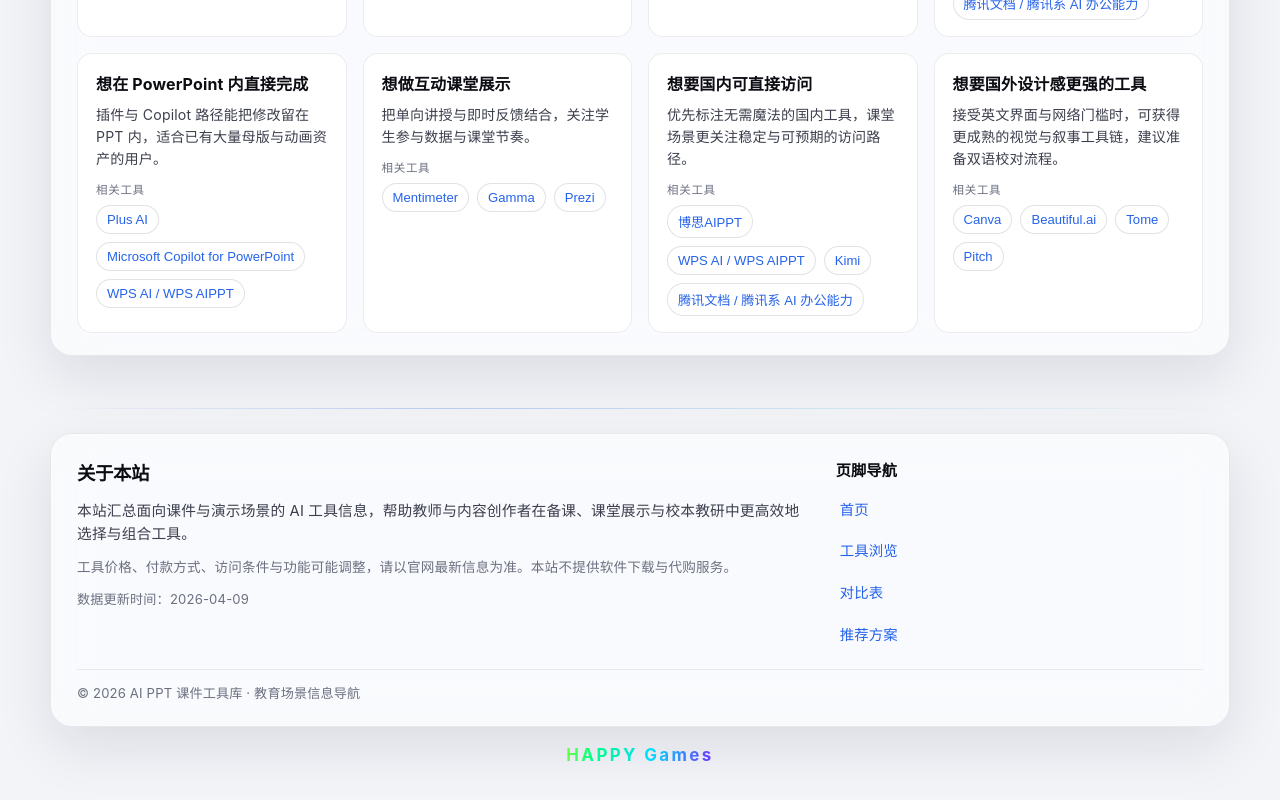
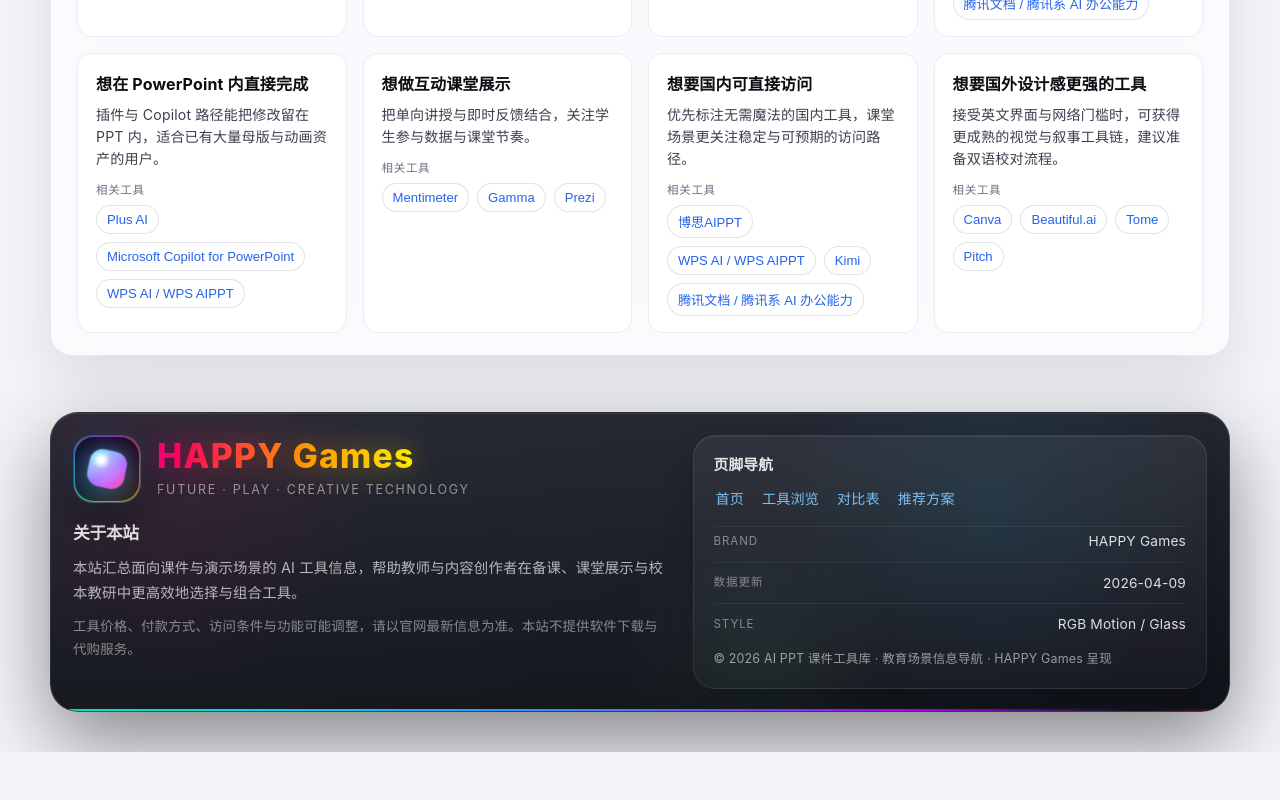
Before and after one commit to ZHANGYUEMIN/ppt-ai, a Vue app: page / in a window 1280 px wide. Shown: the part 10457-11257 px from the top of the page. After the commit the page ends 11209 px from the top, so only its background shows below. Built offline with nearby package versions, Linux system fonts and the light colour scheme.

Commit message:
feat: 页脚改为 HAPPY Games Ultimate 风格（粒子/波纹/RGB/底光带）
Made-with: Cursor

```diff
--- a/src/components/AppFooter.vue
+++ b/src/components/AppFooter.vue
@@ -1,38 +1,73 @@
 <template>
-  <footer id="about" class="footer">
-    <div class="footer__panel glass-panel">
-      <div class="footer__grid">
-        <div>
-          <h2 class="footer__h">关于本站</h2>
-          <p class="footer__p">
+  <footer id="about" class="footer-root">
+    <div
+      ref="ultimateEl"
+      class="ultimate-footer"
+      :class="{ 'ultimate-footer--reduce': reduceMotion }"
+      @click="onFooterClick"
+    >
+      <div ref="particlesEl" class="footer-particles" aria-hidden="true" />
+
+      <div class="footer-inner">
+        <div class="footer-left">
+          <div class="brand-wrap">
+            <div class="logo-shell">
+              <div class="logo-core" />
+            </div>
+            <div class="brand-text">
+              <div class="brand-title" data-text="HAPPY Games">HAPPY Games</div>
+              <div class="brand-subtitle">Future · Play · Creative Technology</div>
+            </div>
+          </div>
+
+          <h2 class="site-h">关于本站</h2>
+          <p class="brand-desc">
             本站汇总面向课件与演示场景的 AI 工具信息，帮助教师与内容创作者在备课、课堂展示与校本教研中更高效地选择与组合工具。
           </p>
-          <p class="footer__p muted">
+          <p class="brand-desc brand-desc--muted">
             工具价格、付款方式、访问条件与功能可能调整，请以官网最新信息为准。本站不提供软件下载与代购服务。
           </p>
-          <p class="footer__meta">数据更新时间：{{ updatedAt }}</p>
         </div>
-        <div>
-          <h3 class="footer__subh">页脚导航</h3>
-          <ul class="footer__links">
+
+        <div class="footer-right">
+          <div class="footer-panel">
+            <h3 class="footer-nav-h">页脚导航</h3>
+            <ul class="footer-links">
               <li><a href="#top">首页</a></li>
               <li><a href="#browse">工具浏览</a></li>
               <li><a href="#compare">对比表</a></li>
               <li><a href="#recommend">推荐方案</a></li>
             </ul>
+
+            <div class="footer-meta">
+              <div class="footer-item">
+                <span class="footer-label">Brand</span>
+                <span class="footer-value">HAPPY Games</span>
+              </div>
+              <div class="footer-item">
+                <span class="footer-label">数据更新</span>
+                <span class="footer-value">{{ updatedAt }}</span>
+              </div>
+              <div class="footer-item">
+                <span class="footer-label">Style</span>
+                <span class="footer-value">RGB Motion / Glass</span>
               </div>
             </div>
-      <p class="footer__copy">© {{ year }} AI PPT 课件工具库 · 教育场景信息导航</p>
+
+            <p class="copyright">
+              © {{ year }} AI PPT 课件工具库 · 教育场景信息导航 · HAPPY Games 呈现
+            </p>
           </div>
-    <!-- 玻璃外 + rAF 改 background-position：不依赖 SVG gradientTransform / CSS @keyframes -->
-    <div class="footer__credit">
-      <span ref="happyFlowEl" class="footer__happy-flow">HAPPY Games</span>
+        </div>
+      </div>
+
+      <div class="footer-light-line" aria-hidden="true" />
     </div>
   </footer>
 </template>
 
 <script setup>
-import { ref, onMounted, onUnmounted, nextTick } from 'vue'
+import { ref, onMounted, onUnmounted } from 'vue'
 import { DATA_UPDATED_AT } from '../data/tools.js'
 
 defineProps({
@@ -41,188 +76,589 @@ defineProps({
 
 const year = new Date().getFullYear()
 
-/** 每帧移动渐变位置，比 @keyframes / SVG 属性更不容易被系统或内核静默掉 */
-const happyFlowEl = ref(null)
-let rafId = 0
-const PERIOD_MS = 4800
-let tStart = 0
+const ultimateEl = ref(null)
+const particlesEl = ref(null)
+const reduceMotion = ref(false)
 let mq
-/** 地址后加 ?rgbflow=1 可强制流动（用于系统开了「减少动态效果」时自测） */
-let bypassReduce = false
+let resizeHandler
 
-function shouldReduceMotion() {
-  return (mq?.matches ?? false) && !bypassReduce
+const BG_DEFAULT = `
+  linear-gradient(180deg, rgba(255,255,255,0.07), rgba(255,255,255,0.02)),
+  linear-gradient(135deg, rgba(255,255,255,0.05), rgba(255,255,255,0.015)),
+  linear-gradient(180deg, #0c101c 0%, #080a12 100%)
+`
+
+function applyDefaultBg() {
+  const el = ultimateEl.value
+  if (el) el.style.background = BG_DEFAULT
 }
 
-function tick(now) {
-  const el = happyFlowEl.value
-  if (!el) {
-    rafId = requestAnimationFrame(tick)
+function onFooterClick(e) {
+  if (reduceMotion.value) return
+  const footer = ultimateEl.value
+  if (!footer) return
+  const rect = footer.getBoundingClientRect()
+  const ripple = document.createElement('span')
+  ripple.className = 'ripple'
+  ripple.style.left = `${e.clientX - rect.left}px`
+  ripple.style.top = `${e.clientY - rect.top}px`
+  footer.appendChild(ripple)
+  setTimeout(() => ripple.remove(), 1000)
+}
+
+function onFooterMove(e) {
+  if (reduceMotion.value) return
+  const footer = ultimateEl.value
+  if (!footer) return
+  const rect = footer.getBoundingClientRect()
+  const x = ((e.clientX - rect.left) / rect.width) * 100
+  const y = ((e.clientY - rect.top) / rect.height) * 100
+  footer.style.background = `
+    radial-gradient(circle at ${x}% ${y}%, rgba(255,255,255,0.08), transparent 24%),
+    ${BG_DEFAULT}
+  `
+}
+
+function createParticles() {
+  const wrap = particlesEl.value
+  if (!wrap || reduceMotion.value) {
+    if (wrap) wrap.innerHTML = ''
     return
   }
-  if (shouldReduceMotion()) {
-    el.style.backgroundPosition = '50% 50%'
-    return
+  const count = window.innerWidth < 640 ? 14 : 26
+  wrap.innerHTML = ''
+  for (let i = 0; i < count; i++) {
+    const p = document.createElement('span')
+    p.className = 'footer-particle'
+    const size = Math.random() * 3 + 2
+    p.style.width = `${size}px`
+    p.style.height = `${size}px`
+    p.style.left = `${Math.random() * 100}%`
+    p.style.bottom = `${Math.random() * 30}px`
+    p.style.opacity = String(Math.random() * 0.45 + 0.25)
+    p.style.animationDuration = `${Math.random() * 6 + 5}s`
+    p.style.animationDelay = `${Math.random() * 8}s`
+    wrap.appendChild(p)
   }
-  if (!tStart) tStart = now
-  const phase = ((now - tStart) % PERIOD_MS) / PERIOD_MS
-  el.style.backgroundPosition = `${(phase * 100).toFixed(2)}% 50%`
-  rafId = requestAnimationFrame(tick)
 }
 
-function restartLoop() {
-  cancelAnimationFrame(rafId)
-  tStart = 0
-  const el = happyFlowEl.value
-  if (shouldReduceMotion() && el) {
-    el.style.backgroundPosition = '50% 50%'
-    return
-  }
-  rafId = requestAnimationFrame(tick)
+function syncReduce() {
+  reduceMotion.value = mq?.matches ?? false
+  createParticles()
+  if (reduceMotion.value) applyDefaultBg()
 }
 
-onMounted(async () => {
+onMounted(() => {
   mq = window.matchMedia('(prefers-reduced-motion: reduce)')
-  try {
-    bypassReduce = new URLSearchParams(window.location.search).get('rgbflow') === '1'
-  } catch {
-    bypassReduce = false
+  syncReduce()
+  mq.addEventListener('change', syncReduce)
+
+  const u = ultimateEl.value
+  if (u) {
+    u.addEventListener('mousemove', onFooterMove)
+    u.addEventListener('mouseleave', applyDefaultBg)
   }
-  await nextTick()
-  restartLoop()
-  mq.addEventListener('change', restartLoop)
+
+  resizeHandler = () => createParticles()
+  window.addEventListener('resize', resizeHandler)
 })
 
 onUnmounted(() => {
-  mq?.removeEventListener('change', restartLoop)
-  cancelAnimationFrame(rafId)
+  mq?.removeEventListener('change', syncReduce)
+  const u = ultimateEl.value
+  if (u) {
+    u.removeEventListener('mousemove', onFooterMove)
+    u.removeEventListener('mouseleave', applyDefaultBg)
+  }
+  window.removeEventListener('resize', resizeHandler)
 })
 </script>
 
 <style scoped>
-.footer {
+.footer-root {
+  padding: 12px var(--section-x) 40px;
+}
+
+.ultimate-footer {
   position: relative;
-  padding: 8px var(--section-x) 44px;
+  width: min(1180px, 100%);
+  margin: 0 auto;
+  padding: 22px;
+  border-radius: 28px;
+  overflow: hidden;
+  background:
+    linear-gradient(180deg, rgba(255, 255, 255, 0.07), rgba(255, 255, 255, 0.02)),
+    linear-gradient(135deg, rgba(255, 255, 255, 0.05), rgba(255, 255, 255, 0.015)),
+    linear-gradient(180deg, #0c101c 0%, #080a12 100%);
+  border: 1px solid rgba(255, 255, 255, 0.1);
+  /* 不用 backdrop-filter，避免子元素 background-clip:text 在部分浏览器里失效成色条 */
+  box-shadow:
+    0 30px 80px rgba(0, 0, 0, 0.45),
+    inset 0 1px 0 rgba(255, 255, 255, 0.08);
+  isolation: isolate;
+  color: rgba(255, 255, 255, 0.88);
 }
-.footer::before {
+
+.ultimate-footer::before {
   content: '';
-  display: block;
-  height: 1px;
-  margin: 0 auto 24px;
-  max-width: min(var(--content-max), 100%);
+  position: absolute;
+  inset: 0;
+  background:
+    radial-gradient(circle at 10% 20%, rgba(255, 0, 102, 0.08), transparent 20%),
+    radial-gradient(circle at 80% 30%, rgba(0, 200, 255, 0.08), transparent 22%),
+    radial-gradient(circle at 60% 80%, rgba(90, 255, 180, 0.06), transparent 18%);
+  z-index: 0;
+  pointer-events: none;
+}
+
+.footer-particles {
+  position: absolute;
+  inset: 0;
+  pointer-events: none;
+  z-index: 0;
+}
+
+.footer-particle {
+  position: absolute;
+  width: 4px;
+  height: 4px;
+  border-radius: 50%;
+  background: rgba(255, 255, 255, 0.75);
+  box-shadow:
+    0 0 10px rgba(255, 255, 255, 0.35),
+    0 0 20px rgba(80, 180, 255, 0.18);
+  opacity: 0.65;
+  animation: particleFloat linear infinite;
+}
+
+@keyframes particleFloat {
+  0% {
+    transform: translateY(20px) scale(0.8);
+    opacity: 0;
+  }
+  15% {
+    opacity: 0.7;
+  }
+  85% {
+    opacity: 0.55;
+  }
+  100% {
+    transform: translateY(-120px) scale(1.2);
+    opacity: 0;
+  }
+}
+
+.footer-inner {
+  position: relative;
+  z-index: 2;
+  display: grid;
+  grid-template-columns: 1.15fr 1fr;
+  gap: 28px;
+  align-items: start;
+}
+
+.brand-wrap {
+  display: flex;
+  align-items: center;
+  gap: 16px;
+  margin-bottom: 8px;
+}
+
+.logo-shell {
+  position: relative;
+  width: 68px;
+  height: 68px;
+  border-radius: 20px;
+  background: linear-gradient(135deg, rgba(255, 255, 255, 0.12), rgba(255, 255, 255, 0.03));
+  border: 1px solid rgba(255, 255, 255, 0.12);
+  display: grid;
+  place-items: center;
+  overflow: hidden;
+  box-shadow:
+    0 15px 40px rgba(0, 0, 0, 0.35),
+    inset 0 1px 0 rgba(255, 255, 255, 0.08);
+  animation: shellBreath 3.2s ease-in-out infinite;
+  flex-shrink: 0;
+}
+
+.logo-shell::before {
+  content: '';
+  position: absolute;
+  inset: -40%;
+  background: conic-gradient(
+    from 0deg,
+    #ff004c,
+    #ff7a00,
+    #f7ff00,
+    #00ff99,
+    #00cfff,
+    #005eff,
+    #b100ff,
+    #ff004c
+  );
+  animation: spinRGB 6s linear infinite;
+  filter: blur(22px);
+  opacity: 0.8;
+}
+
+.logo-shell::after {
+  content: '';
+  position: absolute;
+  inset: 1px;
+  border-radius: 19px;
+  background: linear-gradient(180deg, rgba(7, 9, 16, 0.92), rgba(10, 12, 22, 0.78));
+  backdrop-filter: blur(12px);
+  -webkit-backdrop-filter: blur(12px);
+}
+
+@keyframes spinRGB {
+  to {
+    transform: rotate(360deg);
+  }
+}
+
+@keyframes shellBreath {
+  0%,
+  100% {
+    box-shadow:
+      0 15px 40px rgba(0, 0, 0, 0.35),
+      0 0 18px rgba(0, 180, 255, 0.12),
+      inset 0 1px 0 rgba(255, 255, 255, 0.08);
+  }
+  50% {
+    box-shadow:
+      0 18px 48px rgba(0, 0, 0, 0.4),
+      0 0 26px rgba(0, 210, 255, 0.2),
+      inset 0 1px 0 rgba(255, 255, 255, 0.1);
+  }
+}
+
+.logo-core {
+  position: relative;
+  z-index: 2;
+  width: 36px;
+  height: 36px;
+  border-radius: 13px;
+  background:
+    radial-gradient(circle at 30% 30%, rgba(255, 255, 255, 0.95), rgba(255, 255, 255, 0.25) 25%, rgba(255, 255, 255, 0.08) 60%, transparent 70%),
+    linear-gradient(135deg, #38bdf8, #8b5cf6 55%, #ec4899);
+  box-shadow:
+    0 0 22px rgba(72, 174, 255, 0.45),
+    0 0 36px rgba(164, 66, 255, 0.3);
+  transform: rotate(12deg);
+  animation: corePulse 2.8s ease-in-out infinite;
+}
+
+@keyframes corePulse {
+  0%,
+  100% {
+    transform: rotate(12deg) scale(1);
+    filter: brightness(1);
+  }
+  50% {
+    transform: rotate(12deg) scale(1.06);
+    filter: brightness(1.15);
+  }
+}
+
+.brand-text {
+  display: flex;
+  flex-direction: column;
+  gap: 6px;
+  min-width: 0;
+}
+
+.brand-title {
+  font-size: clamp(1.5rem, 3.8vw, 2.1rem);
+  font-weight: 800;
+  line-height: 1.1;
+  letter-spacing: 0.04em;
+  position: relative;
+  display: inline-block;
   background: linear-gradient(
     90deg,
-    transparent,
-    rgba(37, 99, 235, 0.35),
-    rgba(14, 165, 233, 0.2),
-    transparent
+    #ff005d 0%,
+    #ff9a00 14%,
+    #faff00 28%,
+    #00ff95 42%,
+    #00d9ff 58%,
+    #3575ff 72%,
+    #b300ff 86%,
+    #ff005d 100%
   );
-  opacity: 0.75;
+  background-size: 300% 100%;
+  -webkit-background-clip: text;
+  background-clip: text;
+  -webkit-text-fill-color: transparent;
+  color: transparent;
+  animation: rgbFlow 7s linear infinite;
+  user-select: none;
 }
-.footer__panel {
-  max-width: var(--content-max);
-  margin: 0 auto;
-  padding: 26px 26px 22px;
+
+.brand-title::after {
+  content: attr(data-text);
+  position: absolute;
+  inset: 0;
+  z-index: -1;
+  background: inherit;
+  background-size: inherit;
+  -webkit-background-clip: text;
+  background-clip: text;
+  -webkit-text-fill-color: transparent;
+  filter: blur(14px);
+  opacity: 0.45;
+  pointer-events: none;
 }
-.footer__grid {
-  display: grid;
-  grid-template-columns: 2fr 1fr;
-  gap: 24px;
+
+@keyframes rgbFlow {
+  0% {
+    background-position: 0% 50%;
   }
-.footer__h {
-  margin: 0 0 12px;
-  font-size: 1.15rem;
+  100% {
+    background-position: 300% 50%;
+  }
+}
+
+.brand-subtitle {
+  font-size: 0.78rem;
+  letter-spacing: 0.14em;
+  text-transform: uppercase;
+  color: rgba(255, 255, 255, 0.5);
+  user-select: none;
+}
+
+.site-h {
+  margin: 18px 0 10px;
+  font-size: 1.05rem;
   font-weight: 650;
   letter-spacing: -0.02em;
+  color: rgba(255, 255, 255, 0.92);
 }
-.footer__subh {
+
+.brand-desc {
   margin: 0 0 10px;
-  font-size: 0.95rem;
+  max-width: 42rem;
+  color: rgba(255, 255, 255, 0.68);
+  line-height: 1.7;
+  font-size: 0.9rem;
 }
-.footer__p {
+
+.brand-desc--muted {
+  color: rgba(255, 255, 255, 0.48);
+  font-size: 0.84rem;
+}
+
+.footer-panel {
+  position: relative;
+  padding: 18px 20px;
+  border-radius: 22px;
+  background: linear-gradient(180deg, rgba(255, 255, 255, 0.06), rgba(255, 255, 255, 0.025));
+  border: 1px solid rgba(255, 255, 255, 0.08);
+  box-shadow:
+    inset 0 1px 0 rgba(255, 255, 255, 0.06),
+    0 16px 30px rgba(0, 0, 0, 0.2);
+  overflow: hidden;
+}
+
+.footer-nav-h {
   margin: 0 0 10px;
-  line-height: 1.6;
-  color: var(--text2);
   font-size: 0.92rem;
+  font-weight: 600;
+  color: rgba(255, 255, 255, 0.88);
 }
-.muted {
-  color: var(--text3);
-  font-size: 0.85rem;
+
+.footer-links {
+  list-style: none;
+  margin: 0 0 16px;
+  padding: 0;
+  display: flex;
+  flex-wrap: wrap;
+  gap: 8px 14px;
 }
-.footer__meta {
-  margin: 12px 0 0;
-  font-size: 0.82rem;
-  color: var(--text3);
+
+.footer-links a {
+  color: rgba(125, 200, 255, 0.95);
+  text-decoration: none;
+  font-size: 0.88rem;
+  padding: 4px 2px;
+  border-radius: 6px;
+  transition: color 0.2s ease;
 }
-.footer__links {
-  list-style: none;
-  margin: 0;
-  padding: 0;
-  display: grid;
-  gap: 8px;
-}
-.footer__links a {
-  display: inline-block;
-  color: var(--accent);
-  text-decoration: none;
-  font-size: 0.9rem;
-  padding: 6px 4px;
-  border-radius: 8px;
-  transition:
-    background 0.2s ease,
-    color 0.2s ease;
-}
-.footer__links a:hover {
-  background: rgba(37, 99, 235, 0.08);
-  color: var(--text);
-}
-[data-theme='dark'] .footer__links a:hover {
-  background: rgba(255, 255, 255, 0.06);
+
+.footer-links a:hover {
   color: #fff;
 }
-.footer__copy {
-  margin: 18px 0 0;
-  padding-top: 14px;
-  border-top: 1px solid var(--stroke);
-  font-size: 0.82rem;
-  color: var(--text3);
+
+.footer-meta {
+  display: grid;
+  gap: 10px;
+  padding-top: 4px;
+  border-top: 1px solid rgba(255, 255, 255, 0.06);
 }
-.footer__credit {
-  margin: 16px auto 0;
-  padding: 0 var(--section-x);
-  max-width: var(--content-max);
-  text-align: center;
-  isolation: isolate;
+
+.footer-item {
+  display: flex;
+  align-items: center;
+  justify-content: space-between;
+  gap: 12px;
+  padding-bottom: 10px;
+  border-bottom: 1px solid rgba(255, 255, 255, 0.06);
 }
-.footer__happy-flow {
-  display: inline-block;
-  font-size: 1.06rem;
-  font-weight: 700;
-  letter-spacing: 0.14em;
-  line-height: 1.4;
-  /* 宽幅渐变，由脚本改 background-position 产生流动 */
-  background-image: linear-gradient(
-    105deg,
-    #ff0066 0%,
-    #ffaa00 12%,
-    #eeff00 24%,
-    #00ff88 36%,
-    #00ddff 48%,
-    #6644ff 60%,
-    #ff00aa 76%,
-    #ff0066 100%
+
+.footer-item:last-of-type {
+  border-bottom: none;
+  padding-bottom: 0;
+}
+
+.footer-label {
+  font-size: 0.72rem;
+  color: rgba(255, 255, 255, 0.45);
+  letter-spacing: 0.08em;
+  text-transform: uppercase;
+}
+
+.footer-value {
+  font-size: 0.86rem;
+  color: rgba(255, 255, 255, 0.85);
+  text-align: right;
+  word-break: break-all;
+}
+
+.copyright {
+  margin: 14px 0 0;
+  font-size: 0.78rem;
+  color: rgba(255, 255, 255, 0.55);
+  line-height: 1.65;
+}
+
+.ripple {
+  position: absolute;
+  border-radius: 50%;
+  pointer-events: none;
+  transform: translate(-50%, -50%);
+  background: radial-gradient(
+    circle,
+    rgba(255, 255, 255, 0.28) 0%,
+    rgba(0, 212, 255, 0.2) 25%,
+    rgba(187, 0, 255, 0.14) 45%,
+    rgba(255, 0, 128, 0.06) 65%,
+    transparent 75%
   );
-  background-size: 320% 100%;
-  background-position: 0% 50%;
-  background-repeat: no-repeat;
-  -webkit-background-clip: text;
-  background-clip: text;
-  color: transparent;
-  -webkit-text-fill-color: transparent;
+  animation: rippleExpand 1s ease-out forwards;
+  z-index: 3;
+  mix-blend-mode: screen;
 }
-@media (max-width: 720px) {
-  .footer__grid {
+
+@keyframes rippleExpand {
+  0% {
+    width: 0;
+    height: 0;
+    opacity: 0.95;
+  }
+  70% {
+    opacity: 0.45;
+  }
+  100% {
+    width: 300px;
+    height: 300px;
+    opacity: 0;
+  }
+}
+
+.footer-light-line {
+  position: absolute;
+  left: 0;
+  right: 0;
+  bottom: 0;
+  height: 2px;
+  overflow: hidden;
+  opacity: 0.95;
+  z-index: 2;
+  pointer-events: none;
+}
+
+.footer-light-line::before {
+  content: '';
+  position: absolute;
+  inset: 0;
+  background: linear-gradient(
+    90deg,
+    transparent 0%,
+    #ff005d 12%,
+    #ff9a00 24%,
+    #fff000 36%,
+    #00ff99 50%,
+    #00d9ff 64%,
+    #4f7cff 78%,
+    #b100ff 90%,
+    transparent 100%
+  );
+  background-size: 200% 100%;
+  animation: lineFlow 4.5s linear infinite;
+}
+
+@keyframes lineFlow {
+  0% {
+    background-position: 0% 0;
+  }
+  100% {
+    background-position: 200% 0;
+  }
+}
+
+.ultimate-footer:hover .brand-title {
+  animation-duration: 4.5s;
+}
+
+.ultimate-footer:hover .logo-shell::before {
+  animation-duration: 4s;
+}
+
+.ultimate-footer--reduce .footer-particle,
+.ultimate-footer--reduce .logo-shell::before,
+.ultimate-footer--reduce .logo-core,
+.ultimate-footer--reduce .brand-title,
+.ultimate-footer--reduce .footer-light-line::before {
+  animation: none !important;
+}
+
+.ultimate-footer--reduce .brand-title {
+  background-position: 40% 50%;
+}
+
+@media (max-width: 900px) {
+  .footer-inner {
     grid-template-columns: 1fr;
   }
 }
+
+@media (max-width: 640px) {
+  .ultimate-footer {
+    padding: 18px;
+    border-radius: 22px;
+  }
+
+  .logo-shell {
+    width: 58px;
+    height: 58px;
+  }
+
+  .logo-core {
+    width: 30px;
+    height: 30px;
+  }
+
+  @keyframes rippleExpand {
+    0% {
+      width: 0;
+      height: 0;
+      opacity: 0.95;
+    }
+    100% {
+      width: 220px;
+      height: 220px;
+      opacity: 0;
+    }
+  }
+}
 </style>
```
Lines whose indentation alone changed are shown as unchanged.
